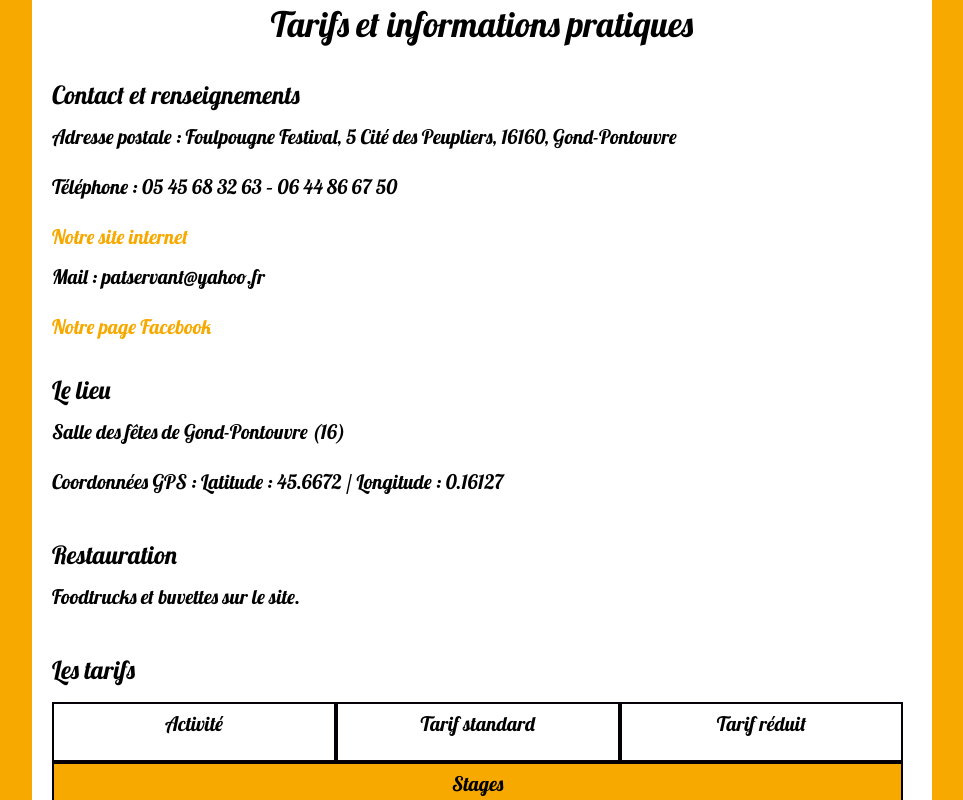
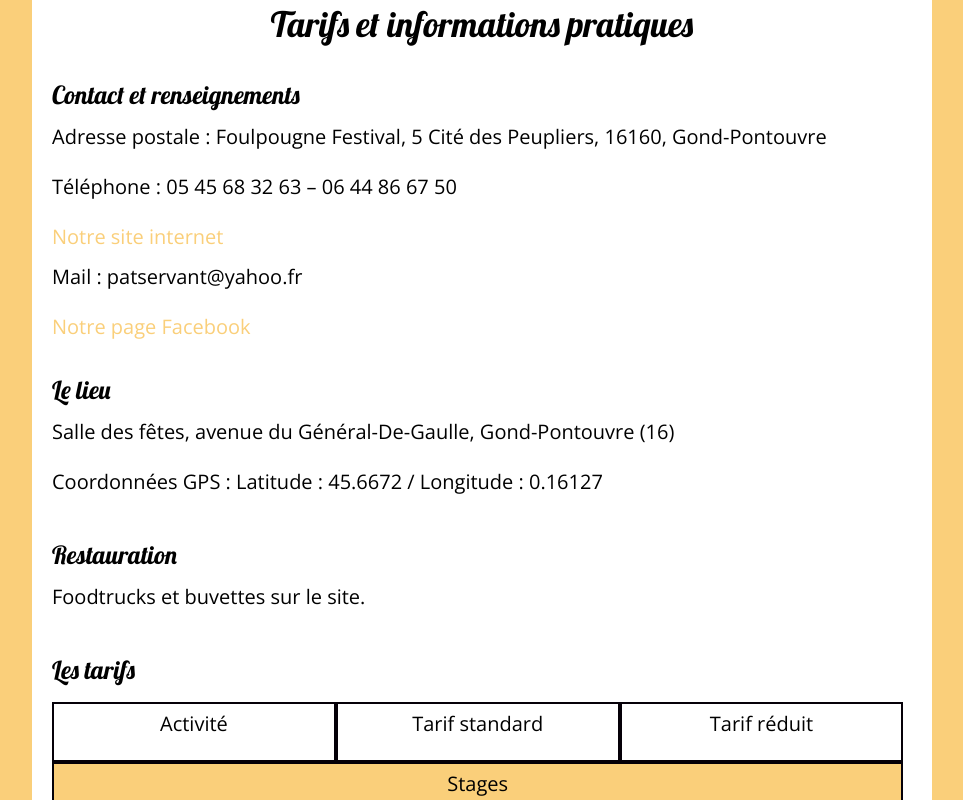
Before and after one commit to e-floran/foulpougne, a React (Create React App) app: page /informations in a window 1280 px wide. Shown: the part 780-1580 px from the top of the page, without its empty margins (158-1121 px from the left). Built offline with nearby package versions, Linux system fonts and the light colour scheme.

Commit message:
modifications 27.03.21

```diff
--- a/src/index.css
+++ b/src/index.css
@@ -1,7 +1,10 @@
 @import url("https://fonts.googleapis.com/css2?family=Lobster&display=swap");
+@import url("https://fonts.googleapis.com/css2?family=Open+Sans&display=swap");
 
 :root {
-  --FPmain: #f7a900;
+  /* --FPmain: #f7a900; */
+  --FPmain: #facf7a;
+  --FPmainAlt: #f7a900;
   --FPblack: #050008;
   --FPwhite: #eeeeff;
   font-size: 12px;
@@ -114,6 +117,9 @@ body {
   line-height: 1;
   font-family: "Lobster", cursive;
 }
+p {
+  font-family: "Open Sans", sans-serif;
+}
 ol,
 ul {
   list-style: none;
--- a/src/pages/Informations.jsx
+++ b/src/pages/Informations.jsx
@@ -18,7 +18,9 @@ export default function Informations() {
             Notre page Facebook
           </a>
           <h3>Le lieu</h3>
-          <p>Salle des fêtes de Gond-Pontouvre (16)</p>
+          <p>
+            Salle des fêtes, avenue du Général-De-Gaulle, Gond-Pontouvre (16)
+          </p>
           <p>Coordonnées GPS : Latitude : 45.6672 / Longitude : 0.16127</p>
           <h3>Restauration</h3>
           <p>Foodtrucks et buvettes sur le site.</p>
--- a/src/pages/Saturday.jsx
+++ b/src/pages/Saturday.jsx
@@ -64,7 +64,7 @@ export default function Saturday() {
             alt="Laüsa et les danses de Gascogne"
           />
           <p>
-            Laüsa, c’est la Gascogne dans ce tout qu’elle a de plus dynamique,
+            Laüsa, c’est la Gascogne dans tout ce qu’elle a de plus dynamique,
             de plus chaleureux, de plus enthousiasmant. Camille Raibaud (violon,
             mandoline), Lolita Delmonteil Ayral (accordéon diatonique), Juliette
             Minvielle (chant, percussions) et Julien Estèves (bouzouki, guitare)
--- a/src/styles/footer.css
+++ b/src/styles/footer.css
@@ -6,14 +6,18 @@
   flex-flow: row nowrap;
   justify-content: space-between;
   align-items: center;
-  background-color: var(--FPmain);
+  background-color: var(--FPmainAlt);
 }
 .footerContainer > a {
   background-color: white;
 }
 .footerContainer > a:hover {
-  background-color: var(--FPmain);
+  background-color: var(--FPmainAlt);
   box-shadow: 0.15rem 0.15rem var(--FPblack);
+}
+.footerContainer > p,
+.footerContainer > p > a {
+  font-family: "Lobster", cursive;
 }
 .footerContainer > p > a {
   border: none;
--- a/src/styles/header.css
+++ b/src/styles/header.css
@@ -46,6 +46,6 @@ nav ul a {
   flex-direction: column;
 }
 nav ul a:hover {
-  background-color: var(--FPmain);
+  background-color: var(--FPmainAlt);
   box-shadow: 0.15rem 0.15rem var(--FPblack);
 }
--- a/src/styles/home.css
+++ b/src/styles/home.css
@@ -41,7 +41,7 @@
   padding: 0;
   max-width: none;
   text-align: left;
-  font-family: "Lobster", cursive;
+  font-family: "Open Sans", sans-serif;
   color: var(--FPmain);
 }
 .programContent a:hover {
--- a/src/styles/summaries.css
+++ b/src/styles/summaries.css
@@ -14,7 +14,7 @@
 .innerMenu a {
   margin: 0 0.25rem 0.5em 0.25rem;
   width: 45%;
-  background-color: var(--FPmain);
+  background-color: var(--FPmainAlt);
 }
 .innerMenu > a {
   margin: 0 auto 0.5em auto;
```
Also changed, not shown: public/pictures/macabre.jpg, 1 other file (tests, documents, lock files or other folders).
